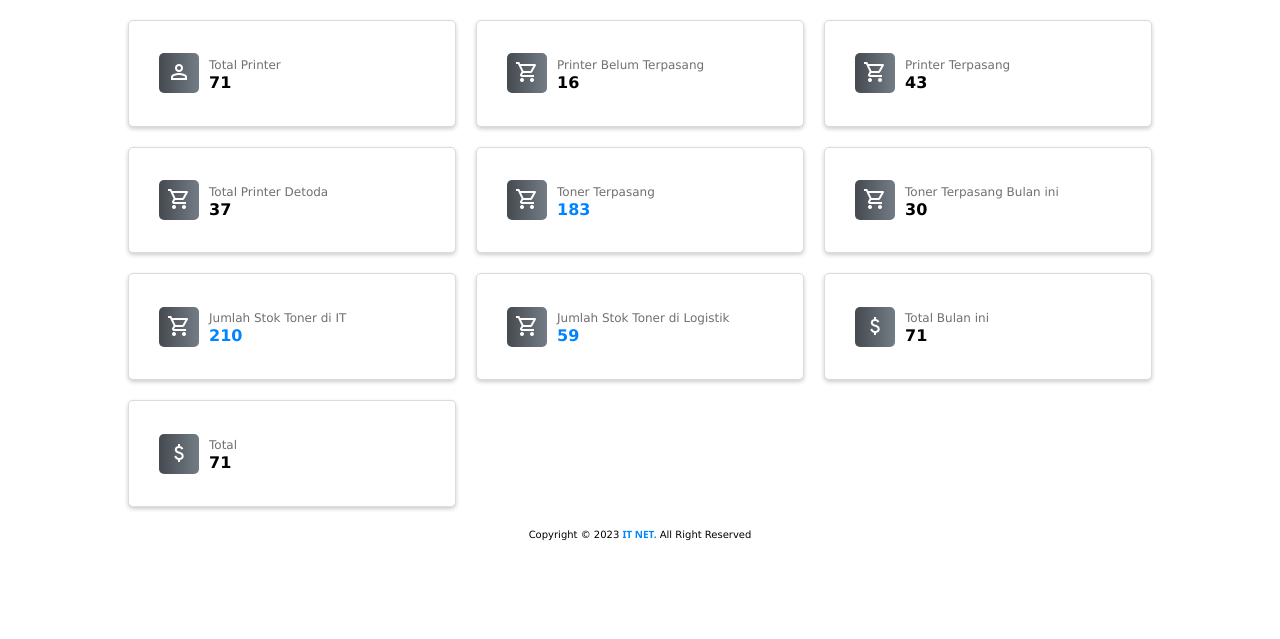
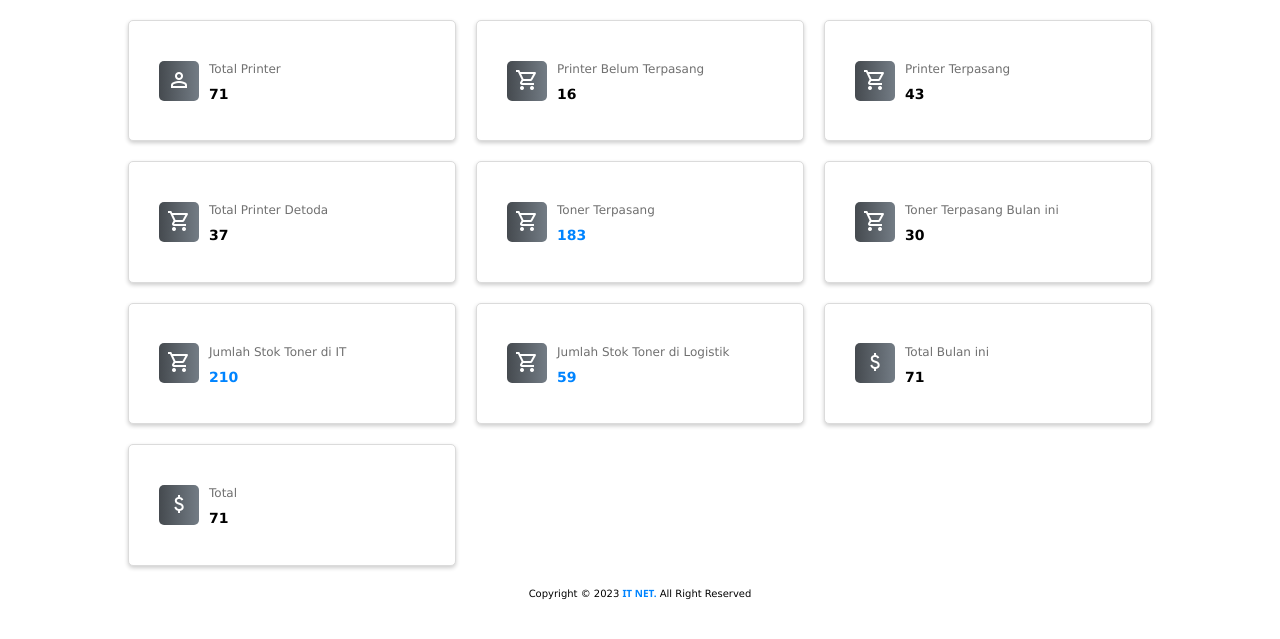
Before and after one commit to YoshuaGES/Magang-Teo-Admin, a PHP site: page / in a window 1280 px wide. Shown: the part 115-754 px from the top of the page. Run offline with PHP 8.4, Linux system fonts and the light colour scheme.

Commit message:
index css line height

```diff
--- a/User/index.css
+++ b/User/index.css
@@ -90,7 +90,7 @@ header {
 }
 
 .information {
-  line-height: 5px;
+  line-height: 1;
 }
 
 p {
@@ -101,7 +101,7 @@ p {
 
 h1 {
   font-family: Verdana, Geneva, Tahoma, sans-serif;
-  font-size: 1rem;
+  font-size: 14px;
 }
 
 .h1 {
```
